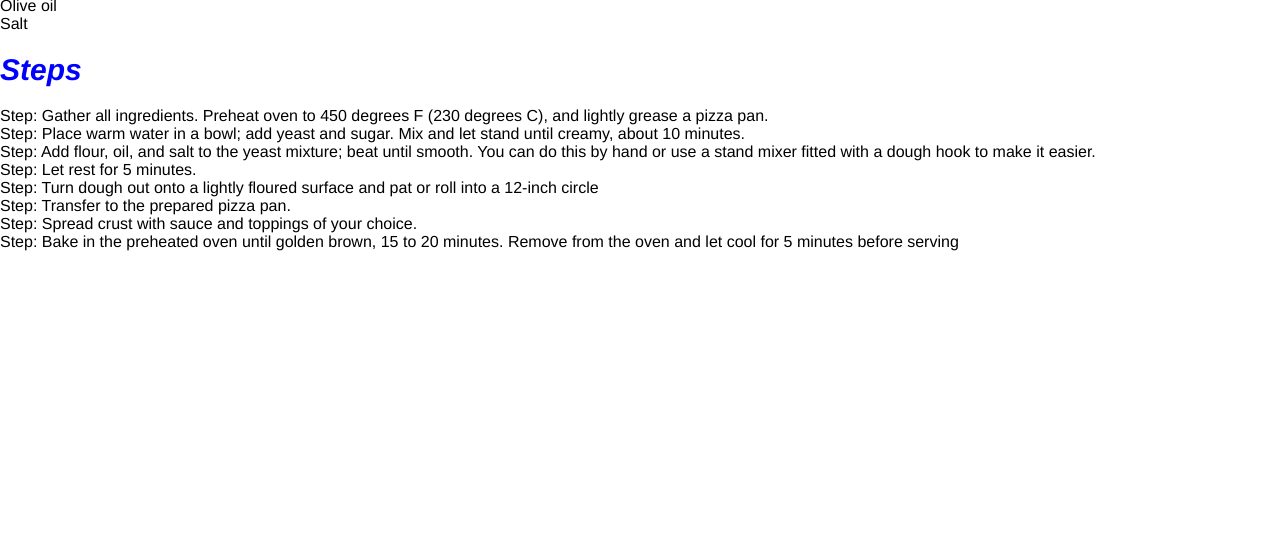
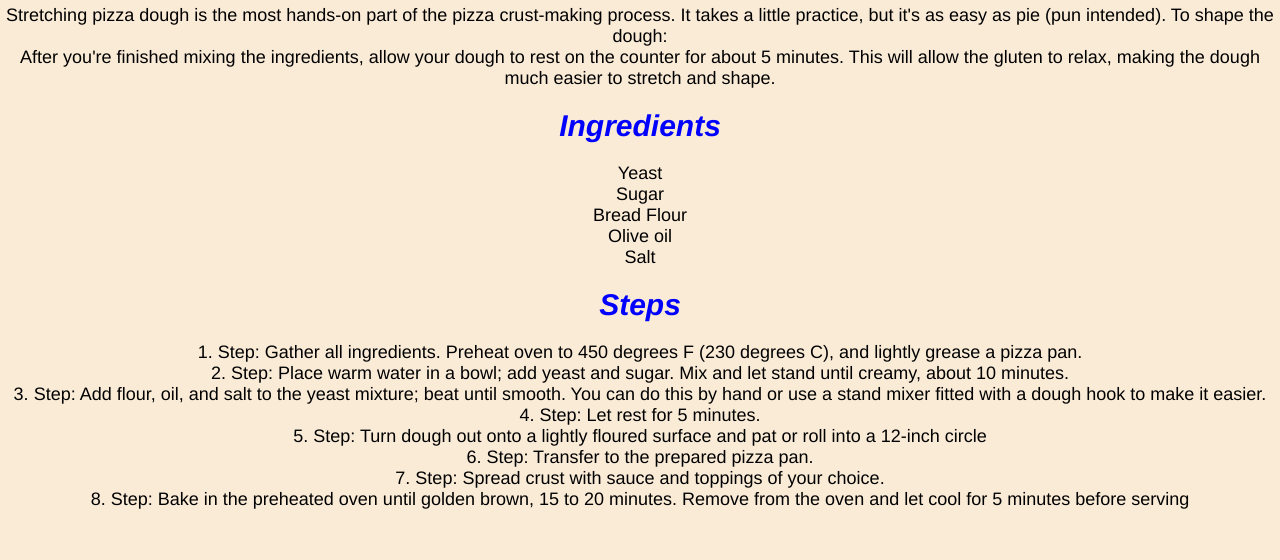
Before and after one commit to nijekole/odin-recipes, a plain HTML site: page recipes/pizza.html in a window 1280 px wide. Shown: the part 738-1298 px from the top of the page. Before the commit the page ends 989 px from the top, so only its background shows below. Drawn offline with Linux system fonts and the light colour scheme.

Commit message:
another part of box model added

```diff
--- a/css/style.css
+++ b/css/style.css
@@ -4,6 +4,16 @@
     padding: 0;
     box-sizing: border-box;
     font-family: Helvetica, sans-serif
+}
+
+body
+{
+    background-color: antiquewhite;
+}
+
+#nameofsite
+{
+    font-size: 100px;
 }
 
 h1
@@ -60,6 +70,7 @@ a.homebut
 .image
 {
     text-align: center;
+    margin-bottom: 20px;
 }
 
 h3
@@ -69,3 +80,31 @@ h3
     font-style: italic;
     margin: 20px 0;
 }
+
+.homebuttondiv
+{
+    text-align: center;
+    margin: 20px 0px;
+}
+
+.maindiv
+{
+    text-align: center;
+    margin-bottom: 50px;
+}
+
+.maindiv p
+{
+    font-size: 18px;
+}
+
+.inglists li
+{
+    font-size: 18px;
+}
+
+.stepslist
+{
+    font-size: 18px;
+    list-style-position: inside;
+}
--- a/recipes/pizza.html
+++ b/recipes/pizza.html
@@ -1,18 +1,22 @@
 <!DOCTYPE html>
 <html lang="en">
+
 <head>
     <meta charset="UTF-8">
     <meta name="viewport" content="width=device-width, initial-scale=1.0">
     <title>Pizza Dough</title>
     <link rel="stylesheet" href="../css/style.css">
 </head>
+
 <body>
     <h1>Pizza Dough Recipe</h1>
+    <div class="homebuttondiv">
         <a href="../index.html" class="homebut">Home</a>
-    <br>
+    </div>
     <div class="image">
-    <img src="../images/pizza.jpg" alt="Image of the pizza" height="350" width="350">
+        <img src="../images/pizza.jpg" alt="Image of the pizza" height="500" width="800">
     </div>
+    <div class="maindiv">
         <h3>Description</h3>
 
         <p>Stretching pizza dough is the most
@@ -37,15 +41,22 @@
         </ul>
 
         <h3>Steps</h3>
-    <ol>
-        <li>Step: Gather all ingredients. Preheat oven to 450 degrees F (230 degrees C), and lightly grease a pizza pan.</li>
-        <li>Step: Place warm water in a bowl; add yeast and sugar. Mix and let stand until creamy, about 10 minutes.</li>
-        <li>Step: Add flour, oil, and salt to the yeast mixture; beat until smooth. You can do this by hand or use a stand mixer fitted with a dough hook to make it easier.</li>
+        <ol class="stepslist">
+            <li>Step: Gather all ingredients. Preheat oven to 450 degrees F (230 degrees C), and lightly grease a pizza
+                pan.</li>
+            <li>Step: Place warm water in a bowl; add yeast and sugar. Mix and let stand until creamy, about 10 minutes.
+            </li>
+            <li>Step: Add flour, oil, and salt to the yeast mixture; beat until smooth. You can do this by hand or use a
+                stand mixer fitted with a dough hook to make it easier.</li>
             <li>Step: Let rest for 5 minutes.</li>
             <li>Step: Turn dough out onto a lightly floured surface and pat or roll into a 12-inch circle</li>
             <li>Step: Transfer to the prepared pizza pan.</li>
             <li>Step: Spread crust with sauce and toppings of your choice.</li>
-        <li>Step: Bake in the preheated oven until golden brown, 15 to 20 minutes. Remove from the oven and let cool for 5 minutes before serving</li>
+            <li>Step: Bake in the preheated oven until golden brown, 15 to 20 minutes. Remove from the oven and let cool
+                for 5 minutes before serving</li>
         </ol>
+
+    </div>
 </body>
+
 </html>
```
Also changed, not shown: index.html (+1 -1 lines), recipes/pancakes.html (+18 -6 lines). Lines whose indentation alone changed are shown as unchanged.
